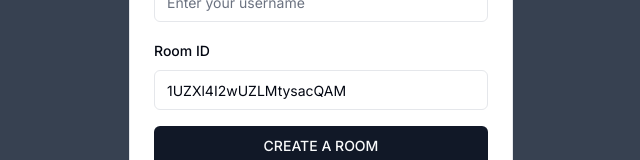
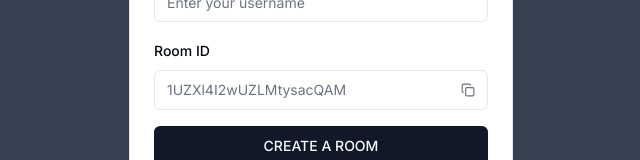
Before and after one commit to DarkNoriss/CanvasRailway, a Next.js app in the folder client/: page / in a window 1280 px wide. Shown: the part 335-495 px from the top of the page, without its empty margins (319-959 px from the left). Built offline with nearby package versions, Linux system fonts and the light colour scheme.

Commit message:
feat: add copy button

```diff
--- a/client/src/components/CreateRoomForm.tsx
+++ b/client/src/components/CreateRoomForm.tsx
@@ -2,17 +2,18 @@
 
 import { zodResolver } from '@hookform/resolvers/zod';
 import { useForm } from 'react-hook-form';
-import type * as z from 'zod';
 
 import { Button } from '@/components/ui/Button';
 import { createRoomSchema } from '@/lib/validations/createRoom';
+import type { RoomType } from '@/types/form';
 
+import CopyButton from './CopyButton';
 import { Form, FormControl, FormField, FormItem, FormLabel } from './ui/Form';
 import { Input } from './ui/Input';
 
-type RoomType = z.infer<typeof createRoomSchema>;
+type CreateRoomFormProps = { roomId: string };
 
-const CreateRoomForm = ({ roomId }: { roomId: string }) => {
+const CreateRoomForm = ({ roomId }: CreateRoomFormProps) => {
   const form = useForm<RoomType>({
     resolver: zodResolver(createRoomSchema),
     defaultValues: {
@@ -22,7 +23,7 @@ const CreateRoomForm = ({ roomId }: { roomId: string }) => {
   });
 
   const onSubmit = (values: RoomType) => {
-    console.log(values);
+    return values;
   };
 
   return (
@@ -50,7 +51,10 @@ const CreateRoomForm = ({ roomId }: { roomId: string }) => {
             <FormItem>
               <FormLabel className="text-foreground">Room ID</FormLabel>
               <FormControl>
-                <Input value={roomId} readOnly />
+                <div className="flex h-10 w-full items-center justify-between rounded-md border bg-background px-3 py-2 text-sm text-muted-foreground">
+                  <span>{roomId}</span>
+                  <CopyButton value={roomId} />
+                </div>
               </FormControl>
             </FormItem>
           )}
```
